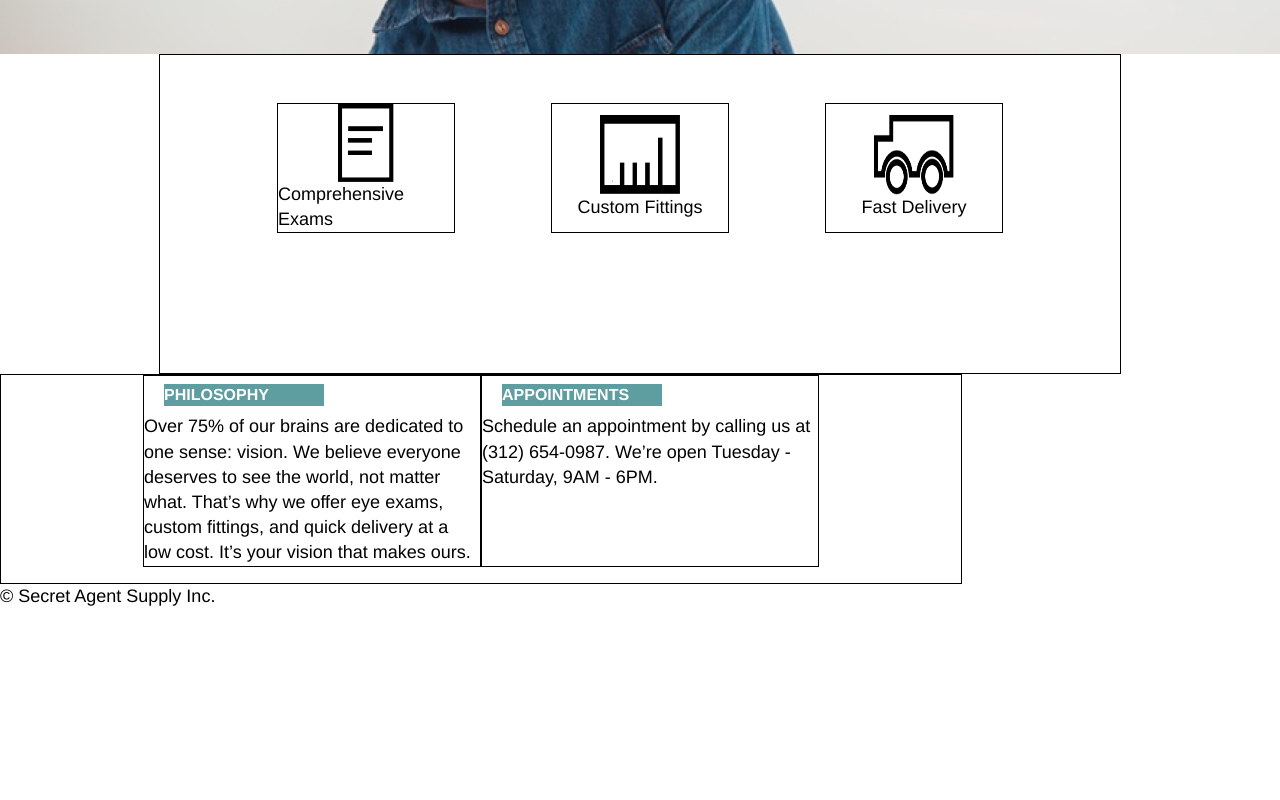
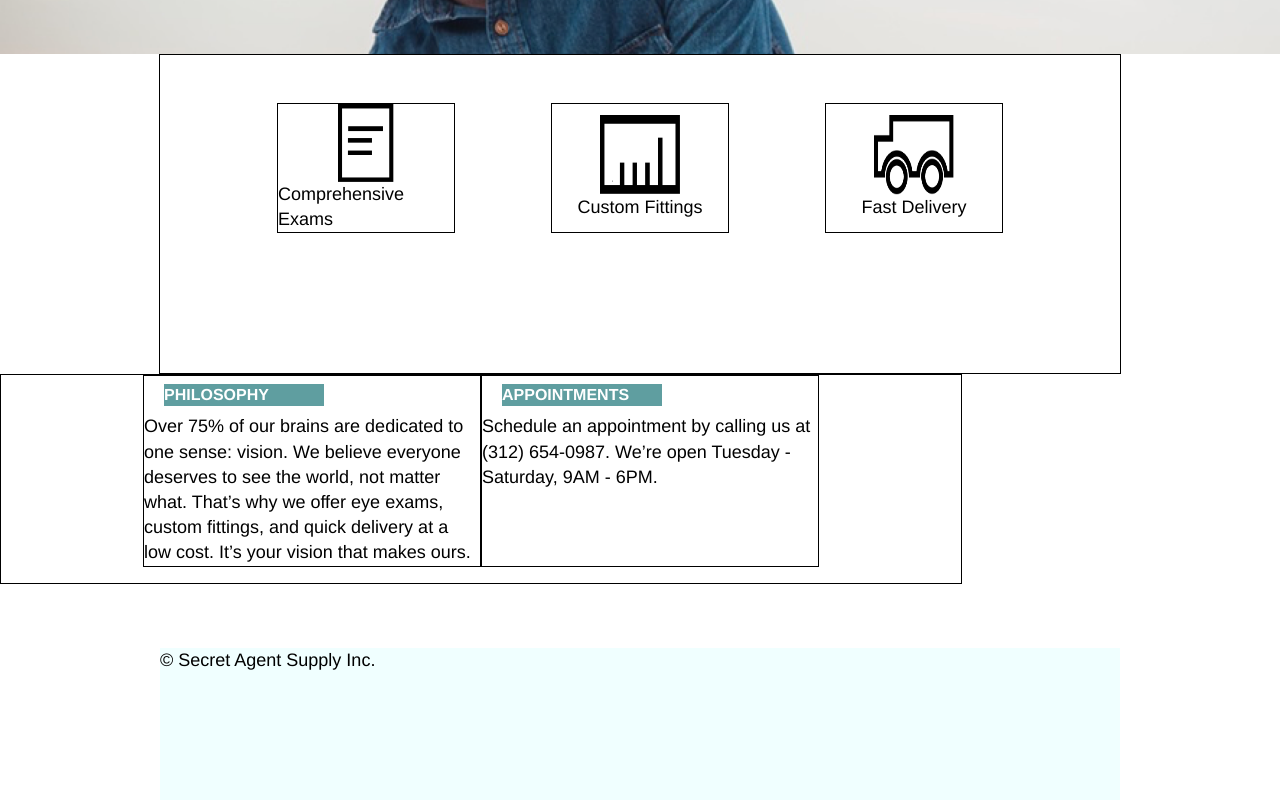
Before and after one commit to bzzlingua/tortoise, a plain HTML site: page index.html in a window 1280 px wide. Shown: the part 442-1242 px from the top of the page. Before the commit the page ends 1051 px from the top, so only its background shows below. Drawn offline with Linux system fonts and the light colour scheme.

Commit message:
worked on margins, getting advice for mission statement

```diff
--- a/resources/css/styles.css
+++ b/resources/css/styles.css
@@ -149,3 +149,32 @@ header {
   font-size: 1rem;
   justify-content: center;
 }
+
+
+/*footer*/
+footer {
+  height: 9.5rem;
+  width: 960px;
+  text-align: left;
+  margin-top: 4rem;
+  margin-left: 10rem;
+  background-color: azure;
+
+}
+
+footer img {
+  height: 1.5rem;
+  margin-left: 3rem;
+  margin-top: 4rem;
+}
+
+footer span {
+  font-size: 1.5rem;
+}
+
+
+@media screen and (max-device-width: 1024px)
+{
+  html  {
+    background-size: 100% 22rem;
+  }
```
Also changed, not shown: index.html (+3 -2 lines).
